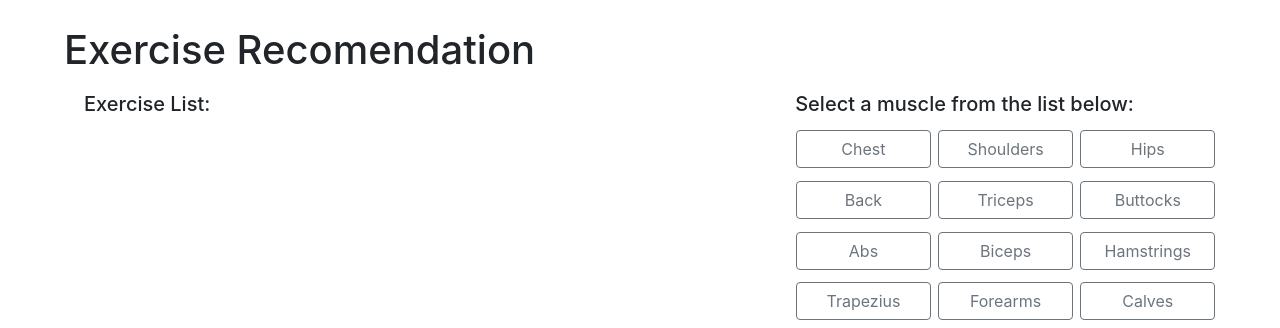
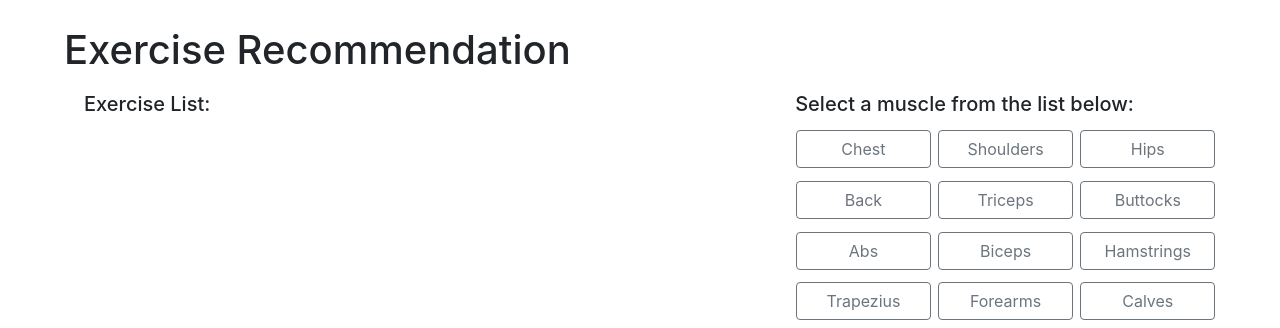
Before and after one commit to kdagnan/FitTrack, a Django app: template app/templates/app/exercises.html in a window 1280 px wide. Shown: the top 328 px of the page. Run offline with Django 3.2, Linux system fonts and the light colour scheme; the template is opened without the code that fills it, so the values that code supplies are empty; some libraries are stand-ins or nearby versions.

Commit message:
fix heading spelling error

```diff
--- a/app/templates/app/exercises.html
+++ b/app/templates/app/exercises.html
@@ -57,7 +57,7 @@
 
 {% block body %}
     <div class="boxes">
-        <h1>Exercise Recomendation</h1>
+        <h1>Exercise Recommendation</h1>
         <div class="selection-box">
             <h5 style="padding-left: 10px;">Select a muscle from the list below:</h5>
             <div class="muscle-container">
```
